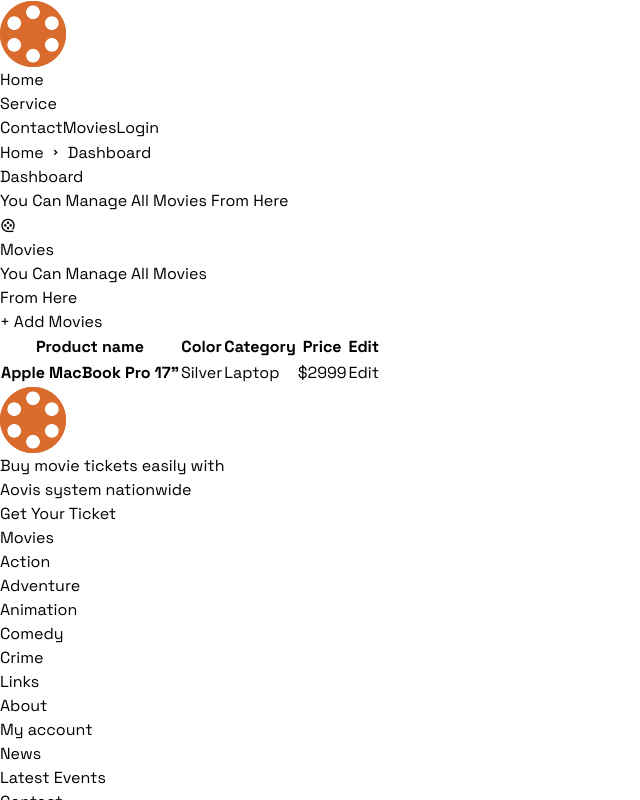
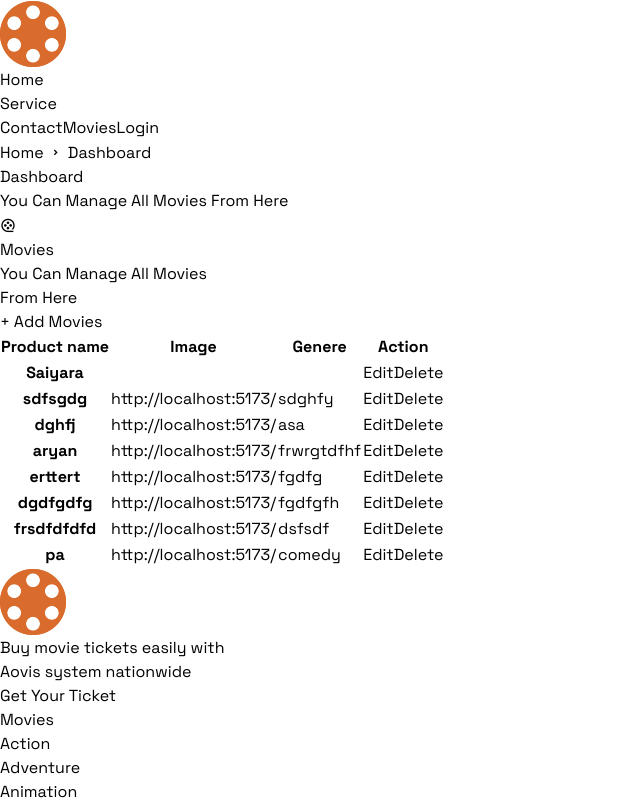
Before and after one commit to Om6064/Movie-Management-System, a React (Vite) app: page /dashboard in a window 1280 px wide. Shown: the top 800 px of the page, without its empty margins (0-640 px from the left). Built offline with nearby package versions, Linux system fonts and the light colour scheme; data requests are answered from the project's data file.

Commit message:
added movies in tables

```diff
--- a/src/components/DashBoard.jsx
+++ b/src/components/DashBoard.jsx
@@ -1,9 +1,21 @@
-import React from 'react'
+import React, { useEffect, useState } from 'react'
 import BlurText from './BlurText'
 import Footer from './Footer'
 import { Link } from 'react-router-dom'
+import axios from 'axios'
 
 const DashBoard = () => {
+    const [movie, setMovie] = useState([])
+
+    let url = "http://localhost:5000/movies"
+    const fetchData = async () => {
+        let res = await axios.get(url)
+        setMovie(res.data)
+    }
+
+    useEffect(() => {
+        fetchData()
+    }, [])
     return (
         <div className="bg-white text-gray-800">
             {/* Hero Section */}
@@ -46,37 +58,41 @@ const DashBoard = () => {
                                         Product name
                                     </th>
                                     <th scope="col" className="px-6 py-3">
-                                        Color
+                                        Image
                                     </th>
                                     <th scope="col" className="px-6 py-3">
-                                        Category
+                                        Genere
                                     </th>
                                     <th scope="col" className="px-6 py-3">
-                                        Price
+                                        Action
                                     </th>
-                                    <th scope="col" className="px-6 py-3">
-                                        <span className="sr-only">Edit</span>
-                                    </th>
+
+
                                 </tr>
                             </thead>
                             <tbody>
-                                <tr className="bg-black border-b border-gray-200 hover:bg-orange-500 text-white">
+                                {
+                                    movie.map((movie,index) => {
+                                        return <tr className={`${index % 2 === 0
+                                                ? 'bg-orange-500 text-white'
+                                                : 'bg-black text-white'
+                                            } border-b border-gray-200 hover:opacity-90`}>
                                             <th scope="row" className="px-6 py-4 font-medium whitespace-nowrap">
-                                        Apple MacBook Pro 17"
+                                                {movie.title}
                                             </th>
                                             <td className="px-6 py-4">
-                                        Silver
+                                                {movie.img_url}
                                             </td>
                                             <td className="px-6 py-4">
-                                        Laptop
+                                                {movie.genre}
                                             </td>
-                                    <td className="px-6 py-4">
-                                        $2999
-                                    </td>
-                                    <td className="px-6 py-4 text-right">
-                                        <a href="#" className="font-medium text-blue-600 dark:text-blue-500 hover:underline">Edit</a>
+                                            <td className="px-6 py-4 flex gap-3">
+                                                <a href="#" className="font-medium text-white-600 dark:text-white-500 hover:underline">Edit</a>
+                                                <a href="#" className="font-medium text-white-600 dark:text-white-500 hover:underline">Delete</a>
                                             </td>
                                         </tr>
+                                    })
+                                }
                             </tbody>
                         </table>
 
--- a/src/components/Form.jsx
+++ b/src/components/Form.jsx
@@ -2,6 +2,8 @@ import axios from "axios";
 import { useEffect, useState } from "react";
 import BlurText from "./BlurText";
 import Footer from "./Footer";
+import { useNavigate } from "react-router-dom";
+
 
 const Form = () => {
     const [input, setInput] = useState({
@@ -10,6 +12,7 @@ const Form = () => {
         genre: "",
         description: "",
     });
+    const navigate  = useNavigate()
 
     // const [movies, setMovies] = useState([]);
     const [error, setError] = useState({});
@@ -43,6 +46,7 @@ const Form = () => {
             // setMovies([...movies, newMovie]);
             setInput({ title: "", img_url: "", genre: "", description: "" });
             handleAdd()
+            navigate("/dashboard")
         }
     };
 
--- a/src/db.json
+++ b/src/db.json
@@ -26,6 +26,34 @@
       "img_url": "http://localhost:5173/",
       "genre": "frwrgtdfhf",
       "description": "dgfjhmhj,h"
+    },
+    {
+      "id": "4e5b",
+      "title": "erttert",
+      "img_url": "http://localhost:5173/",
+      "genre": "fgdfg",
+      "description": "fhdgjfghjgh"
+    },
+    {
+      "id": "aede",
+      "title": "dgdfgdfg",
+      "img_url": "http://localhost:5173/",
+      "genre": "fgdfgfh",
+      "description": "dgfgjhfj"
+    },
+    {
+      "id": "8266",
+      "title": "frsdfdfdfd",
+      "img_url": "http://localhost:5173/",
+      "genre": "dsfsdf",
+      "description": "dgdfghdfg"
+    },
+    {
+      "id": "49c0",
+      "title": "pa",
+      "img_url": "http://localhost:5173/",
+      "genre": "comedy",
+      "description": "it is a messageable movie"
     }
   ],
   "islogin": ""
```
Lines whose indentation alone changed are shown as unchanged.
